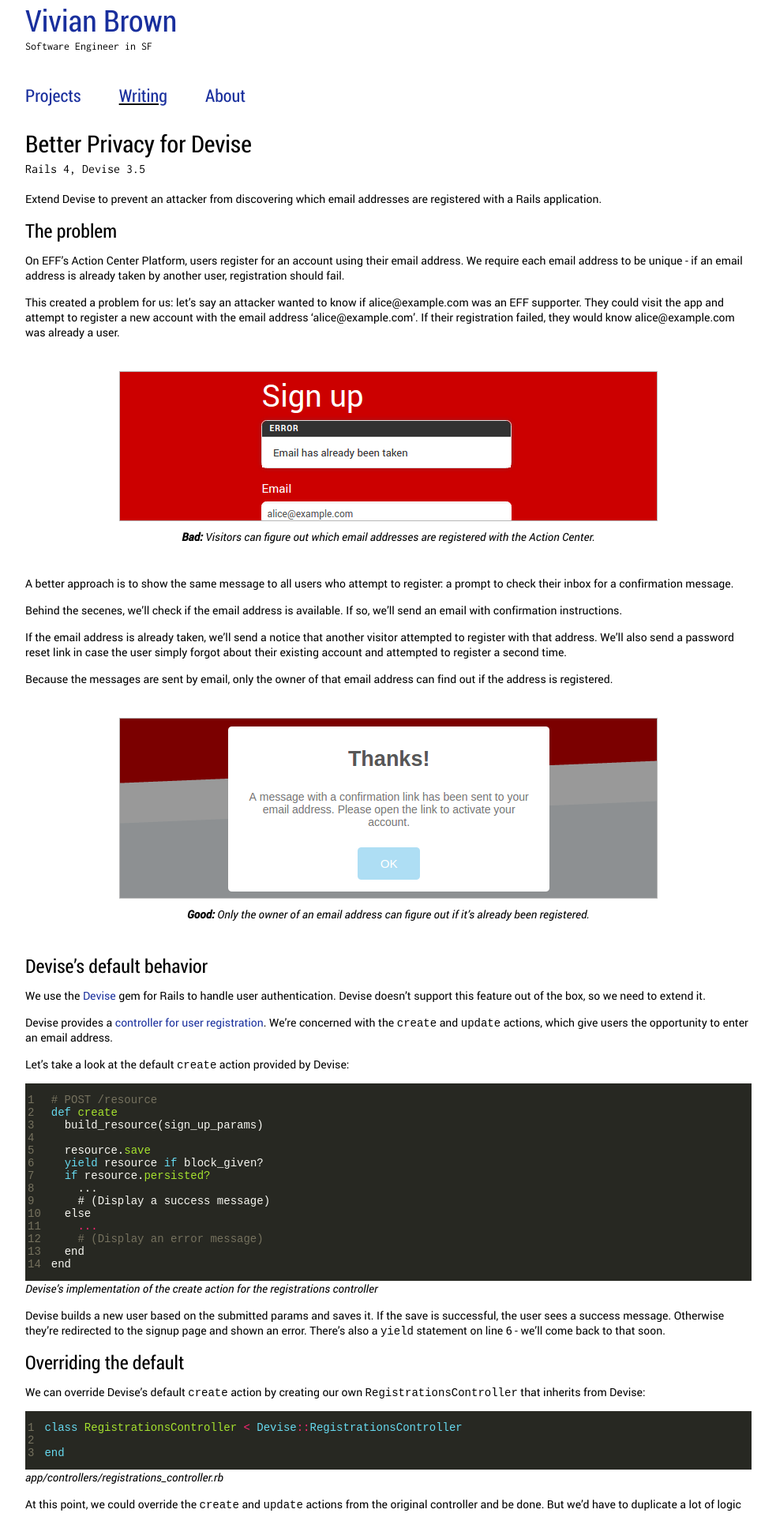
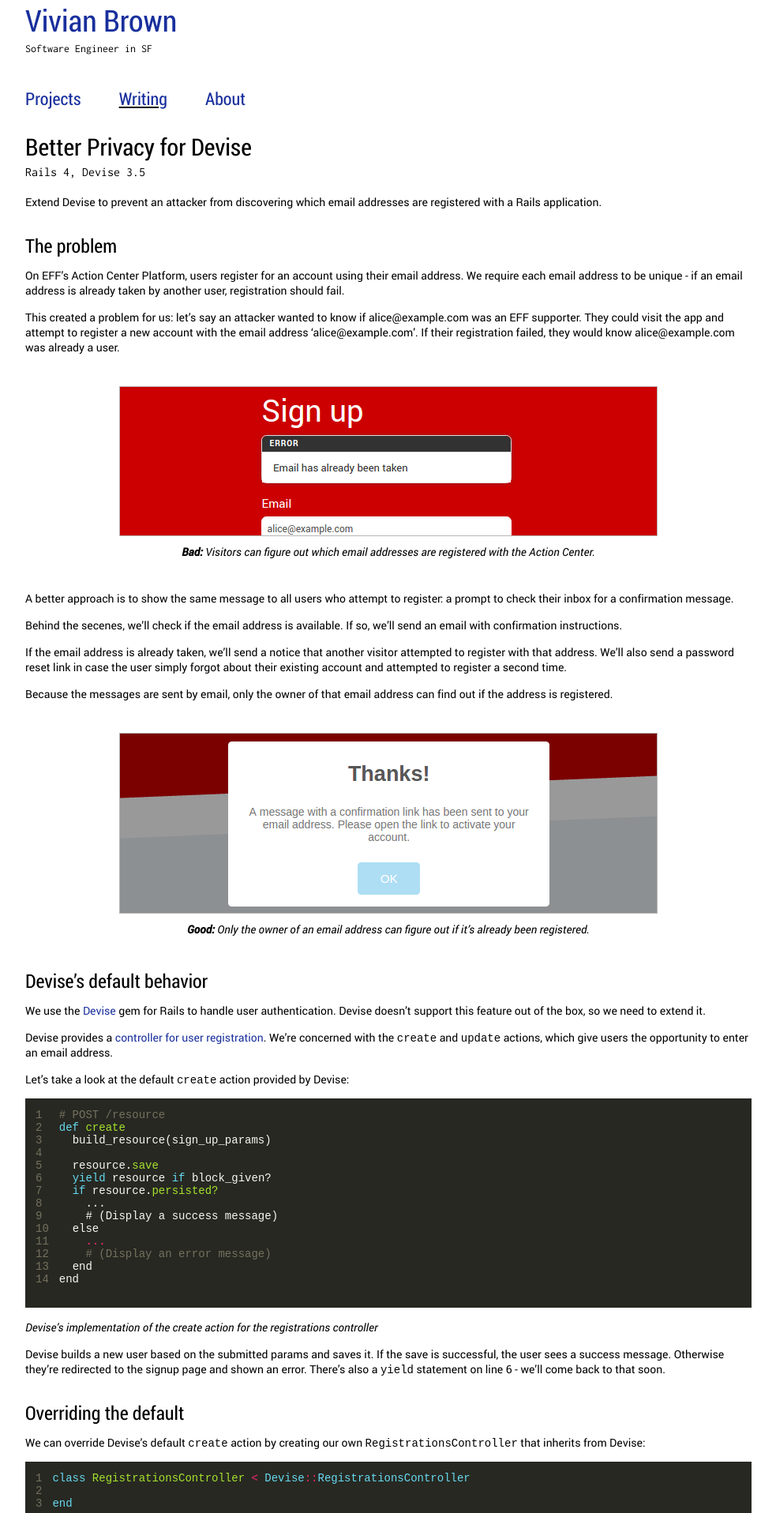
Before and after one commit to vbrown608/jekyll-portfolio, a Jekyll site: the page built from _blog_posts/rails-email-privacy.md, in a window 1280 px wide. Shown: the top 1916 px of the page at 79% size, without its empty margins (148-1131 px from the left). Built offline with Jekyll 4.4.1, drawn with Linux system fonts in a browser that asks for light colours.

Commit message:
Adjust heading weights and nasm styles

```diff
--- a/_includes/header.html
+++ b/_includes/header.html
@@ -1,6 +1,6 @@
 <header>
   <h1><a href='{{ site.github.url }}/'>Vivian Brown</a></h1>
-  <h2 class='subtitle'>Software Engineer in SF</h2>
+  <span class='subtitle'>Software Engineer in SF</h2>
 </header>
 <nav>
   <ul>
--- a/_sass/_posts.scss
+++ b/_sass/_posts.scss
@@ -3,6 +3,7 @@
 
   h2 {
     margin-bottom: 6px;
+    margin-top: 0;
   }
 
   .post {
--- a/_sass/_syntax_highlighting.scss
+++ b/_sass/_syntax_highlighting.scss
@@ -1,7 +1,14 @@
+figure > pre {
+  padding: 10px;
+}
+
+code {
+  padding: 0;
+}
 
 .highlight .lineno { color: #75715e } /*  Linenumber */
 .highlight .code { padding-left: 10px }
-.highlight table { padding: 10px 0 }
+.highlight table { padding: 0 }
 
 .highlight pre { background-color: #272822; }
 .highlight .hll { background-color: #272822; }
--- a/_sass/_typography.scss
+++ b/_sass/_typography.scss
@@ -23,12 +23,20 @@
 h2 {
   margin-bottom: 12px;
   margin-bottom: 0.75rem;
+  margin-top: 30px;
   font-size: 24px;
   font-size: 1.5rem;
   font-family: "Roboto Condensed", Helvetica, sans-serif; }
 
-p {
+h3 {
+  font-size: 1.22rem;
+  margin-top: 28px;
   margin-bottom: 15px;
+}
+
+p,
+pre {
+  margin-bottom: 20px;
   margin-bottom: 0.9375rem; }
 
 a {
```
